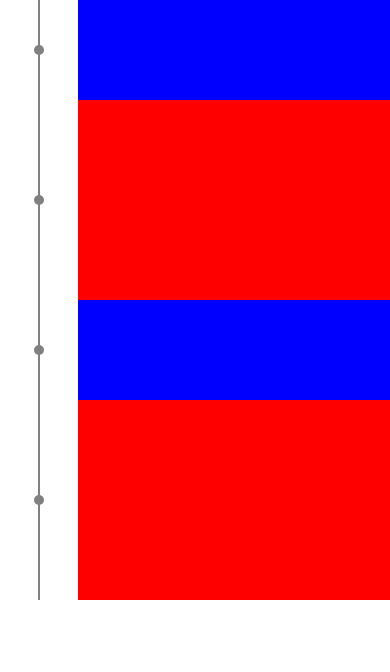
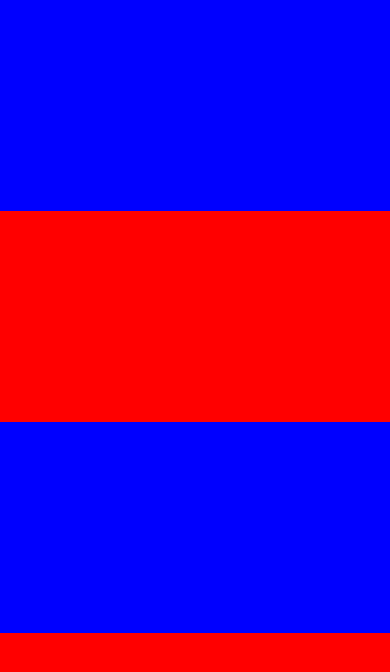
Before and after one commit to topherPedersen/TimelinePrototype, a React Native app: screen / in a window 390 px wide. Shown: the top 672 px of the page. Built offline with nearby package versions, Linux system fonts and the light colour scheme.

Commit message:
render components passed as props (in progress)

```diff
--- a/App.tsx
+++ b/App.tsx
@@ -3,65 +3,82 @@ import {
   SafeAreaView, View,
 } from 'react-native';
 
-function Timeline() {
+interface TimelineProps {
+  components: React.JSX.Element[];
+}
+
+function Timeline(props: TimelineProps) {
+  // return (
+  //   <View>
+  //     <View style={{ flexDirection: 'row' }}>
+  //       <View style={{ flexDirection: 'column', flex: 2, backgroundColor: 'white', alignItems: 'center' }}>
+  //         {/* Actual "Line" which makes up the Timeline */}
+  //         <View style={{ zIndex: 2000, flexGrow: 1, width: 2, backgroundColor: 'grey' }}></View>
+  //         {/* Container for Timeline "Dot" */}
+  //         <View style={{ zIndex: 1000, position: 'absolute', width: '100%', height: '100%', backgroundColor: 'white', justifyContent: 'center', alignItems: 'center' }}>
+  //           {/* Actual "Dot" on the Timeline */}
+  //           <View style={{ height: 10, width: 10, backgroundColor: 'grey', borderRadius: 50 }}></View>
+  //         </View>
+  //       </View>
+  //       <View style={{ flex: 8, backgroundColor: 'blue', height: 100 }}></View>
+  //     </View>
+  //     <View style={{ flexDirection: 'row' }}>
+  //       <View style={{ flexDirection: 'column', flex: 2, backgroundColor: 'white', alignItems: 'center' }}>
+  //         {/* Actual "Line" which makes up the Timeline */}
+  //         <View style={{ zIndex: 2000, flexGrow: 1, width: 2, backgroundColor: 'grey' }}></View>
+  //         {/* Container for Timeline "Dot" */}
+  //         <View style={{ zIndex: 1000, position: 'absolute', width: '100%', height: '100%', backgroundColor: 'white', justifyContent: 'center', alignItems: 'center' }}>
+  //           {/* Actual "Dot" on the Timeline */}
+  //           <View style={{ height: 10, width: 10, backgroundColor: 'grey', borderRadius: 50 }}></View>
+  //         </View>
+  //       </View>
+  //       <View style={{ flex: 8, backgroundColor: 'red', height: 200 }}></View>
+  //     </View>
+  //     <View style={{ flexDirection: 'row' }}>
+  //       <View style={{ flexDirection: 'column', flex: 2, backgroundColor: 'white', alignItems: 'center' }}>
+  //         {/* Actual "Line" which makes up the Timeline */}
+  //         <View style={{ zIndex: 2000, flexGrow: 1, width: 2, backgroundColor: 'grey' }}></View>
+  //         {/* Container for Timeline "Dot" */}
+  //         <View style={{ zIndex: 1000, position: 'absolute', width: '100%', height: '100%', backgroundColor: 'white', justifyContent: 'center', alignItems: 'center' }}>
+  //           {/* Actual "Dot" on the Timeline */}
+  //           <View style={{ height: 10, width: 10, backgroundColor: 'grey', borderRadius: 50 }}></View>
+  //         </View>
+  //       </View>
+  //       <View style={{ flex: 8, backgroundColor: 'blue', height: 100 }}></View>
+  //     </View>
+  //     <View style={{ flexDirection: 'row' }}>
+  //       <View style={{ flexDirection: 'column', flex: 2, backgroundColor: 'white', alignItems: 'center' }}>
+  //         {/* Actual "Line" which makes up the Timeline */}
+  //         <View style={{ zIndex: 2000, flexGrow: 1, width: 2, backgroundColor: 'grey' }}></View>
+  //         {/* Container for Timeline "Dot" */}
+  //         <View style={{ zIndex: 1000, position: 'absolute', width: '100%', height: '100%', backgroundColor: 'white', justifyContent: 'center', alignItems: 'center' }}>
+  //           {/* Actual "Dot" on the Timeline */}
+  //           <View style={{ height: 10, width: 10, backgroundColor: 'grey', borderRadius: 50 }}></View>
+  //         </View>
+  //       </View>
+  //       <View style={{ flex: 8, backgroundColor: 'red', height: 200 }}></View>
+  //     </View>
+  //   </View>
+  // );
   return (
-    <View>
-      <View style={{ flexDirection: 'row' }}>
-        <View style={{ flexDirection: 'column', flex: 2, backgroundColor: 'white', alignItems: 'center' }}>
-          {/* Actual "Line" which makes up the Timeline */}
-          <View style={{ zIndex: 2000, flexGrow: 1, width: 2, backgroundColor: 'grey' }}></View>
-          {/* Container for Timeline "Dot" */}
-          <View style={{ zIndex: 1000, position: 'absolute', width: '100%', height: '100%', backgroundColor: 'white', justifyContent: 'center', alignItems: 'center' }}>
-            {/* Actual "Dot" on the Timeline */}
-            <View style={{ height: 10, width: 10, backgroundColor: 'grey', borderRadius: 50 }}></View>
-          </View>
-        </View>
-        <View style={{ flex: 8, backgroundColor: 'blue', height: 100 }}></View>
-      </View>
-      <View style={{ flexDirection: 'row' }}>
-        <View style={{ flexDirection: 'column', flex: 2, backgroundColor: 'white', alignItems: 'center' }}>
-          {/* Actual "Line" which makes up the Timeline */}
-          <View style={{ zIndex: 2000, flexGrow: 1, width: 2, backgroundColor: 'grey' }}></View>
-          {/* Container for Timeline "Dot" */}
-          <View style={{ zIndex: 1000, position: 'absolute', width: '100%', height: '100%', backgroundColor: 'white', justifyContent: 'center', alignItems: 'center' }}>
-            {/* Actual "Dot" on the Timeline */}
-            <View style={{ height: 10, width: 10, backgroundColor: 'grey', borderRadius: 50 }}></View>
-          </View>
-        </View>
-        <View style={{ flex: 8, backgroundColor: 'red', height: 200 }}></View>
-      </View>
-      <View style={{ flexDirection: 'row' }}>
-        <View style={{ flexDirection: 'column', flex: 2, backgroundColor: 'white', alignItems: 'center' }}>
-          {/* Actual "Line" which makes up the Timeline */}
-          <View style={{ zIndex: 2000, flexGrow: 1, width: 2, backgroundColor: 'grey' }}></View>
-          {/* Container for Timeline "Dot" */}
-          <View style={{ zIndex: 1000, position: 'absolute', width: '100%', height: '100%', backgroundColor: 'white', justifyContent: 'center', alignItems: 'center' }}>
-            {/* Actual "Dot" on the Timeline */}
-            <View style={{ height: 10, width: 10, backgroundColor: 'grey', borderRadius: 50 }}></View>
-          </View>
-        </View>
-        <View style={{ flex: 8, backgroundColor: 'blue', height: 100 }}></View>
-      </View>
-      <View style={{ flexDirection: 'row' }}>
-        <View style={{ flexDirection: 'column', flex: 2, backgroundColor: 'white', alignItems: 'center' }}>
-          {/* Actual "Line" which makes up the Timeline */}
-          <View style={{ zIndex: 2000, flexGrow: 1, width: 2, backgroundColor: 'grey' }}></View>
-          {/* Container for Timeline "Dot" */}
-          <View style={{ zIndex: 1000, position: 'absolute', width: '100%', height: '100%', backgroundColor: 'white', justifyContent: 'center', alignItems: 'center' }}>
-            {/* Actual "Dot" on the Timeline */}
-            <View style={{ height: 10, width: 10, backgroundColor: 'grey', borderRadius: 50 }}></View>
-          </View>
-        </View>
-        <View style={{ flex: 8, backgroundColor: 'red', height: 200 }}></View>
-      </View>
-    </View>
+    <>
+      {props.components.map((component: React.JSX.Element) => component)}
+    </>
   );
 }
 
 function App(): React.JSX.Element {
+
+  const components = [
+    <View style={{ flex: 8, backgroundColor: 'blue', height: 100 }}></View>,
+    <View style={{ flex: 8, backgroundColor: 'red', height: 200 }}></View>,
+    <View style={{ flex: 8, backgroundColor: 'blue', height: 100 }}></View>,
+    <View style={{ flex: 8, backgroundColor: 'red', height: 200 }}></View>,
+  ];
+
   return (
     <SafeAreaView style={{ flex: 1 }}>
-      <Timeline />
+      <Timeline components={components} />
     </SafeAreaView>
   );
 }
```
